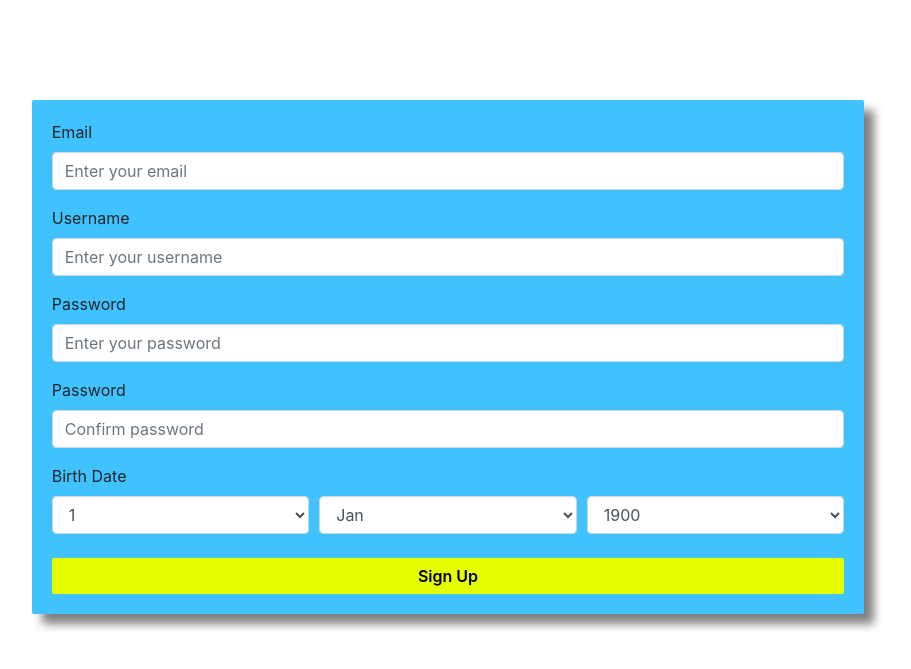
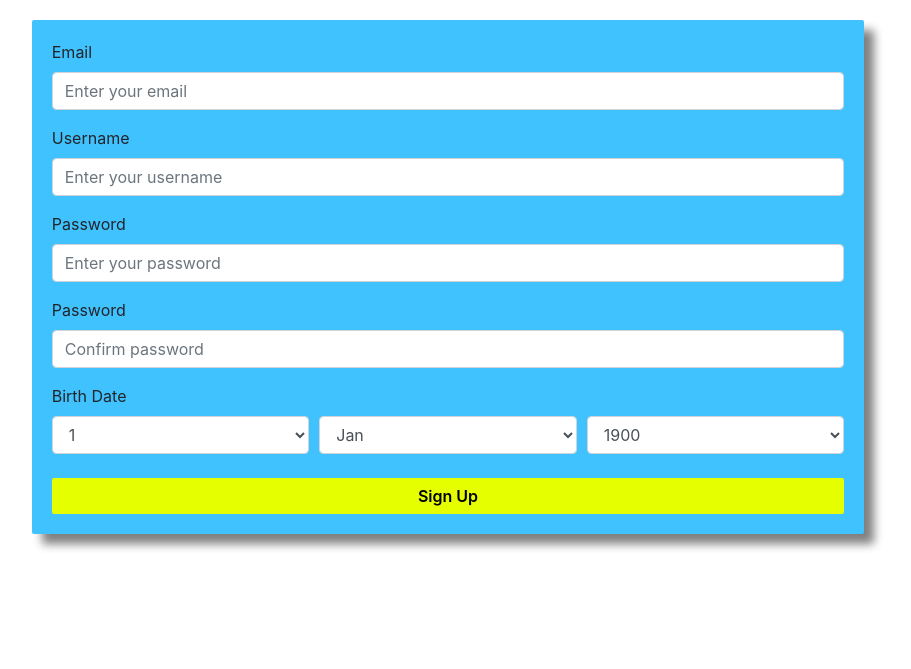
Before and after one commit to Sammy275/chatty_auth, a Flask app: page /auth/register in a window 1280 px wide. Shown: the part 56-725 px from the top of the page, without its empty margins (192-1103 px from the left). Run offline with Flask 2, Linux system fonts and the light colour scheme; some libraries are stand-ins or nearby versions.

Commit message:
adjusted registration form

```diff
--- a/app/static/css/style.css
+++ b/app/static/css/style.css
@@ -58,7 +58,7 @@ hr {
 
 .form {
     position: relative;
-    top: 100px;
+    top: 20px;
     background-color: #40c2ff;
     width: 75%;
     margin: 0px auto;
```
